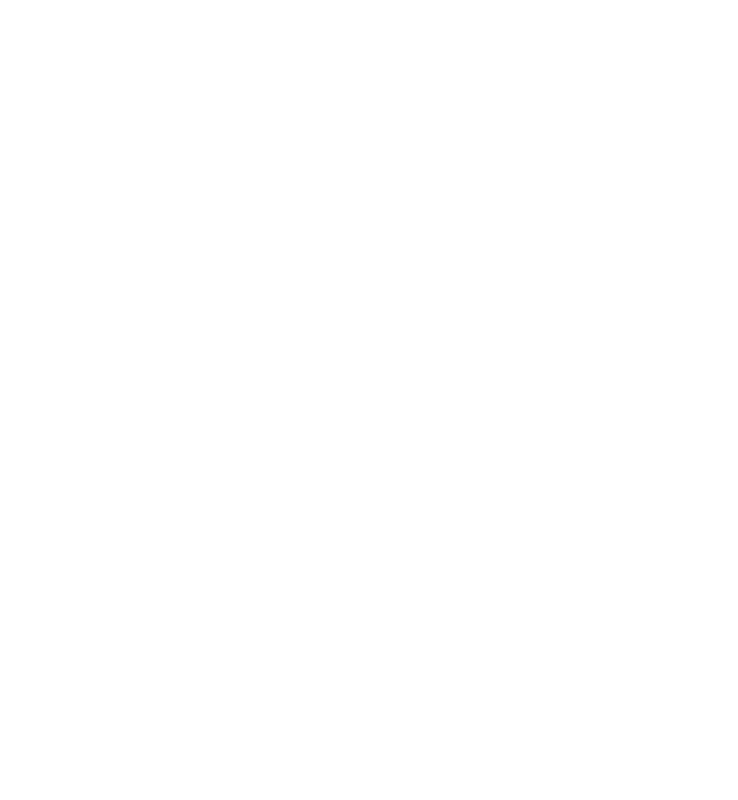
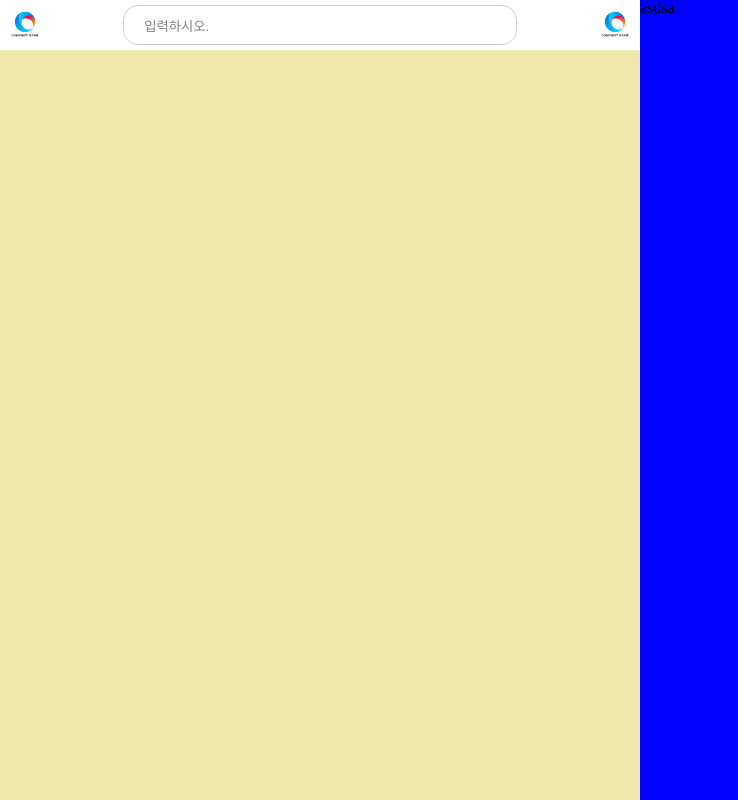
Before and after one commit to woorifisa-service-dev/2th-REMIND, a plain HTML site: page index.html in a window 1280 px wide. Shown: the whole page, without its empty margins (0-738 px from the left). Drawn offline with Linux system fonts and the light colour scheme.

Commit message:
style: header 구현

```diff
--- a/index.html
+++ b/index.html
@@ -5,8 +5,31 @@
     <meta http-equiv="X-UA-Compatible" content="IE=edge">
     <meta name="viewport" content="width=device-width, initial-scale=1.0">
     <title>Document</title>
+    <link rel="stylesheet" href="./style.css">
 </head>
 <body>
+    <div class="container">
+    <div class="container-lt">
+            <div class="header">
+                <div class="logo">
+                    <img src="./logo.jpeg" alt="logo">
+                </div>
+                <input class="search" value="입력하시오."/>
+                <div class="btn-darkmode">
+                    <img src="./logo.jpeg" alt="logo">
+                </div>
+            </div>
+            <div class="main"></div>
+    </div>
+    <div class="container-rt">
+        asdsa
+    </div>
+</div>
 
 </body>
 </html>
+
+
+
+<!-- 요소를 쪼개서 본다. (부모부터 설계, 위치를 잡는다) -->
+<!-- 위치를 잡을때, 배경색을 넣어서한다. -->
--- /dev/null
+++ b/reset.css
@@ -0,0 +1,48 @@
+/* http://meyerweb.com/eric/tools/css/reset/
+   v2.0 | 20110126
+   License: none (public domain)
+*/
+
+html, body, div, span, applet, object, iframe,
+h1, h2, h3, h4, h5, h6, p, blockquote, pre,
+a, abbr, acronym, address, big, cite, code,
+del, dfn, em, img, ins, kbd, q, s, samp,
+small, strike, strong, sub, sup, tt, var,
+b, u, i, center,
+dl, dt, dd, ol, ul, li,
+fieldset, form, label, legend,
+table, caption, tbody, tfoot, thead, tr, th, td,
+article, aside, canvas, details, embed,
+figure, figcaption, footer, header, hgroup,
+menu, nav, output, ruby, section, summary,
+time, mark, audio, video {
+	margin: 0;
+	padding: 0;
+	border: 0;
+	font-size: 100%;
+	font: inherit;
+	vertical-align: baseline;
+}
+/* HTML5 display-role reset for older browsers */
+article, aside, details, figcaption, figure,
+footer, header, hgroup, menu, nav, section {
+	display: block;
+}
+body {
+	line-height: 1;
+}
+ol, ul {
+	list-style: none;
+}
+blockquote, q {
+	quotes: none;
+}
+blockquote:before, blockquote:after,
+q:before, q:after {
+	content: '';
+	content: none;
+}
+table {
+	border-collapse: collapse;
+	border-spacing: 0;
+}
--- /dev/null
+++ b/style.css
@@ -0,0 +1,64 @@
+@import "./reset.css";
+
+body{
+    height: 100vh;
+}
+
+.container {
+    display: flex;
+    justify-content: center;
+    align-items: center;
+    height: 100%;
+}
+
+.container-lt{
+    width: 50%;
+    height: 100%;
+    display: flex;
+    flex-direction: column;
+    justify-content: center;
+}
+
+.header{
+    height: 50px;
+    display: flex;
+    justify-content: center;
+}
+
+.logo{
+    width: 20%;
+}
+
+.logo img{
+    height: 100%;
+}
+
+.search{
+    width: 60%;
+    border-radius: 15px;
+    border: 1px solid #d1cdcd;
+    margin: 5px 0px;
+    color:rgb(131, 129, 129);
+    padding-left: 20px;
+}
+
+.btn-darkmode{
+    width: 20%;
+    display: flex;
+    justify-content: flex-end;
+}
+
+.btn-darkmode img {
+    height: 100%;
+}
+
+.main{
+    background-color: palegoldenrod;
+    height: 100%;
+}
+
+.container-rt{
+    background-color: blue;
+    width: 50%;
+    height: 100%;
+}
```
Also changed, not shown: logo.jpeg (added).
